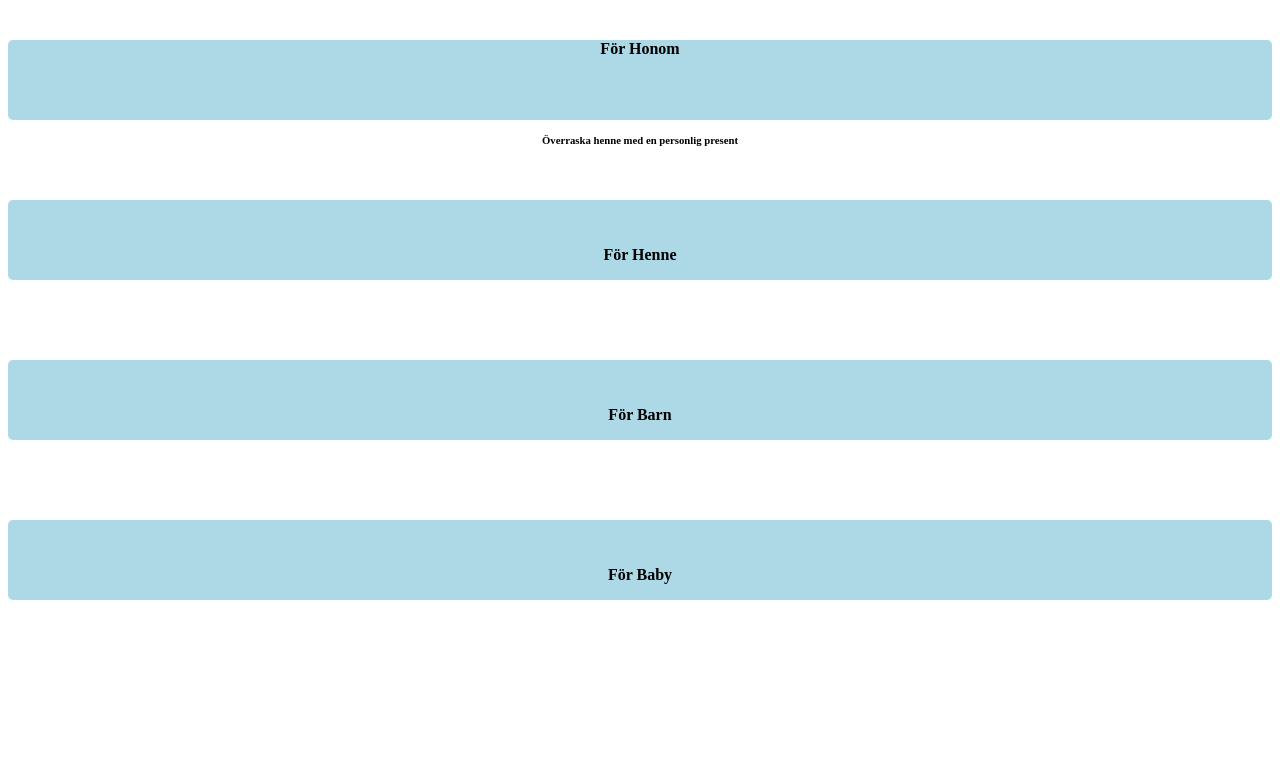
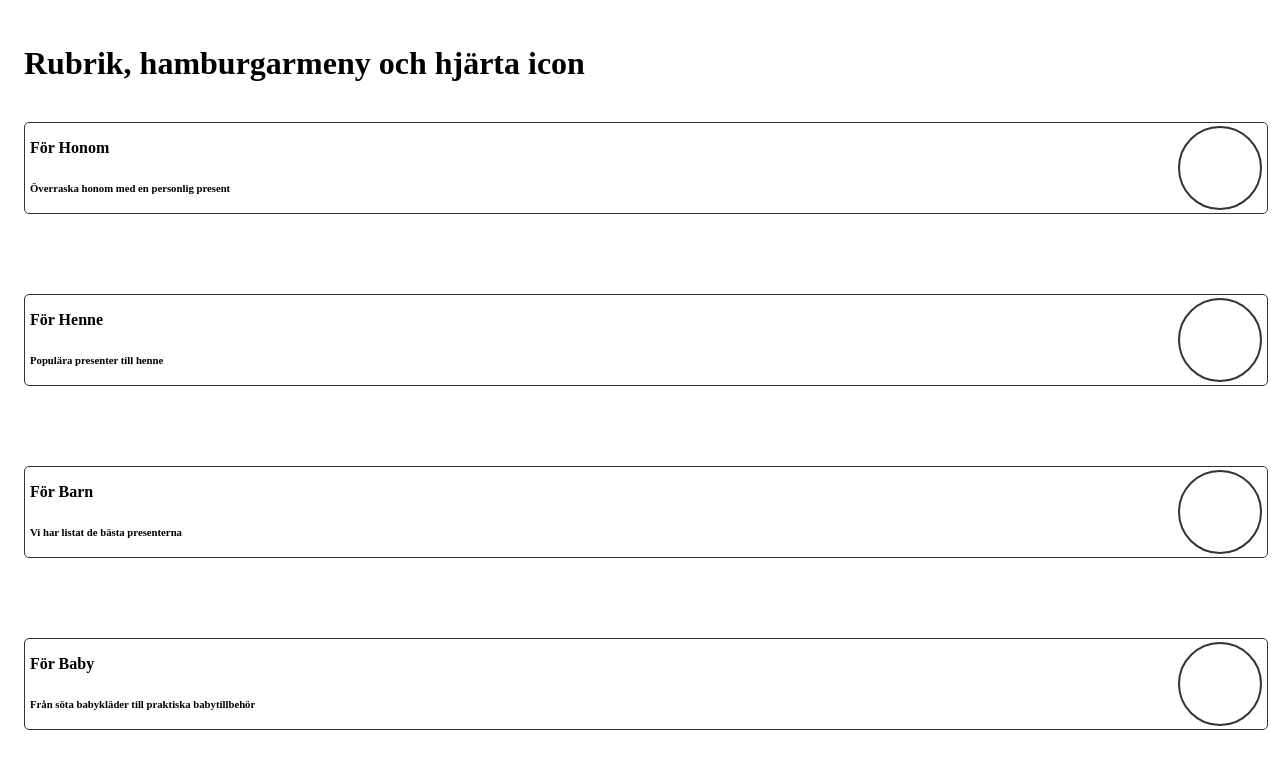
Before and after one commit to lopesdaluz/Testing-Labb3, a React (Vite) app in the folder Frontend/: page / in a window 1280 px wide. Shown: the top 768 px of the page. Built offline with nearby package versions, Linux system fonts and the light colour scheme.

Commit message:
the design for my first BDD test

```diff
--- a/Frontend/src/App.css
+++ b/Frontend/src/App.css
@@ -1,7 +1,8 @@
-body{
+/* body {
   width: 80px;
-  background-color: red;
-}
+  margin: 0;
+  padding: 0;
+} */
 /* #root {
   max-width: 1280px;
   margin: 0 auto;
--- a/Frontend/src/App.tsx
+++ b/Frontend/src/App.tsx
@@ -1,5 +1,6 @@
 // import React from "react";
 import Home from "./Pages/Home";
+
 
 
 function App() {
--- a/Frontend/src/Pages/Home.tsx
+++ b/Frontend/src/Pages/Home.tsx
@@ -1,7 +1,8 @@
 import Test from '../components/Test';
+import '../Styles/Home.css'
 const Home = () => {
   return (
-    <div>
+    <div className='container'>
       <Test />
     </div>
   );
--- /dev/null
+++ b/Frontend/src/Styles/Home.css
@@ -0,0 +1,4 @@
+.container{
+  padding: 1rem;
+
+}
--- a/Frontend/src/Styles/Test.css
+++ b/Frontend/src/Styles/Test.css
@@ -1,42 +1,21 @@
-/* #menu{
+
+.card {
+  width: 100%;
+  height: 90px;
   display: flex;
-  justify-content: center;
-  flex-direction: column;
-} */
-/* .Title{
-  display: flex;
-  justify-content: center;
-
-padding-top: 30px;
-}
-.Subtitle{
-  display: flex;
-  justify-content: center;
-
-padding-top: 30px;
-} */
-.Title,
-.Subtitle {
-  display: flex;
-  justify-content: center;
-  padding-top: 30px;
-}
-
-
-
-
-#kortHonom,
-#kortHenne,
-#kortBarn,
-#kortBaby {
-  width: 100%;
-  height: 80px;
-  background-color: lightblue;
-  display: flex;
-  flex-direction: column;
-  justify-content: center;
-  align-items: center;
   margin-bottom: 80px;
   margin-top: 40px;
   border-radius: 5px;
+  align-items: center;
+  justify-content: space-between;
+  border: 1px solid #333;
+  padding-right: 5px;
+  padding-left: 5px;
 }
+
+.imageCard{
+  width: 80px;
+  height: 80px;
+  border-radius: 50%;
+  border: 2px solid #333;
+}
--- a/Frontend/src/components/Test.tsx
+++ b/Frontend/src/components/Test.tsx
@@ -13,18 +13,30 @@ const Test = () => {
   return (
     <>
       <div id="menu">
-        <div id="kortHonom" onClick={handleMenu}>
-          <h4 className="Title">För Honom</h4>
-          <h6 className="Subtitle">Överraska henne med  en personlig present</h6>
+        <h1>Rubrik, hamburgarmeny och hjärta icon</h1>
+        <div className="card" onClick={handleMenu}>
+          <div><h4 className="Title">För Honom</h4>
+          <h6 className="Subtitle">Överraska honom med  en personlig present</h6>
+          </div>
+          <div className="imageCard"></div>
         </div>
-        <div id="kortHenne" onClick={handleMenu}>
-          <h4 className="Title">För Henne</h4>
+        <div className="card" onClick={handleMenu}>
+          <div><h4 className="Title">För Henne</h4>
+          <h6 className="Subtitle">Populära presenter till henne</h6>
         </div>
-        <div id="kortBarn" onClick={handleMenu}>
-          <h4 className="Title">För Barn</h4>
+        <div className="imageCard"></div>
         </div>
-        <div id="kortBaby" onClick={handleMenu}>
-          <h4 className="Title">För Baby</h4>
+        <div className="card" onClick={handleMenu}>
+          <div><h4 className="Title">För Barn</h4>
+          <h6 className="Subtitle">Vi har listat de bästa presenterna</h6>
+          </div>
+          <div className="imageCard"></div>
+        </div>
+        <div className="card" onClick={handleMenu}>
+          <div><h4 className="Title">För Baby</h4>
+          <h6 className="Subtitle">Från söta babykläder till praktiska babytillbehör</h6>
+          </div>
+          <div className="imageCard"></div>
         </div>
       </div>
     </>
```
Also changed, not shown: 1 other file (tests, documents, lock files or other folders).
